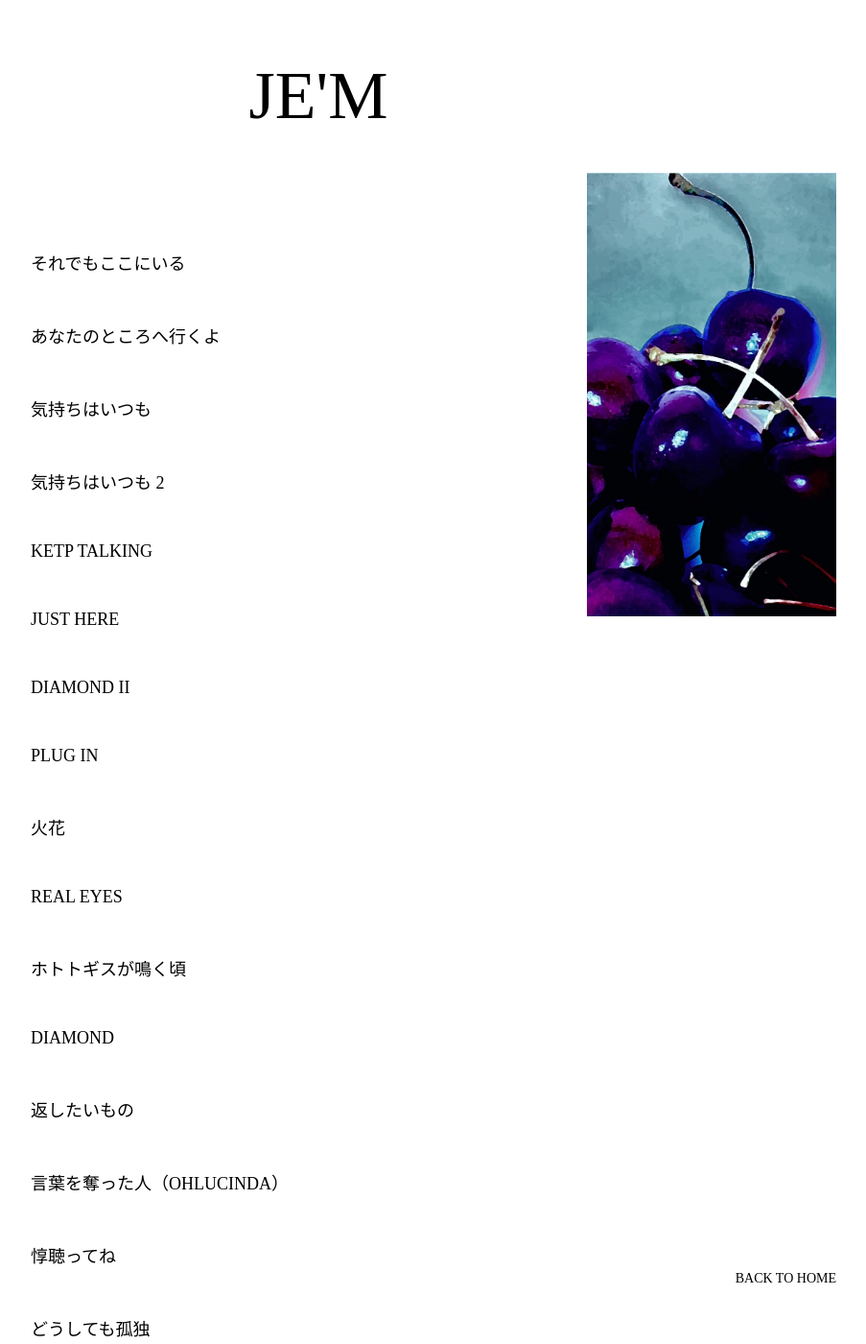
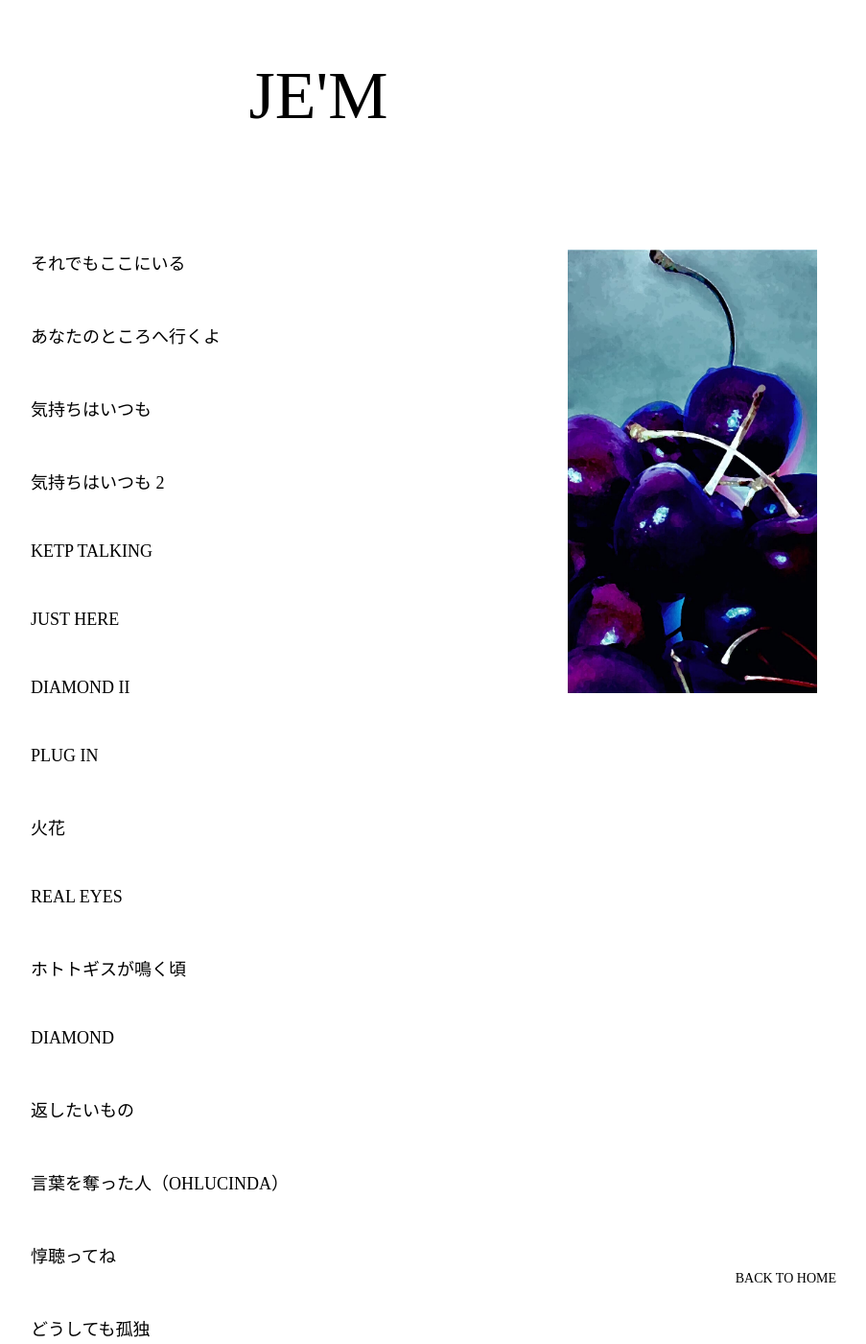
Before and after one commit to ohlucinda/jemlyrics, a Jekyll site: the page built from lyrics.md, in a window 1280 px wide and 1400 px high. Shown: the whole window at 96% size, without its empty margins (308-1211 px from the left). Built offline with Jekyll 4.4.1, drawn with Linux system fonts in a browser that asks for light colours; some web fonts are replaced.

Commit message:
Update titles.html

```diff
--- a/_layouts/titles.html
+++ b/_layouts/titles.html
@@ -27,7 +27,9 @@ a { text-decoration: none; color: inherit; }
 
 .site-header a { font-size: 70px; }
 
+/* 基準 */
 .list {
+  position: relative;
   display: flex;
   flex-direction: column;
   align-items: flex-start;
@@ -38,14 +40,16 @@ a { text-decoration: none; color: inherit; }
 
 .list a { font-size: 18px; }
 
+/* 画像（完全一致） */
 .art {
-  position: fixed;
-  top: 180px;   /* ←タイトル1行目と一致 */
-  right: 100px;
+  position: absolute;
+  top: 0;                /* ←これで1行目と完全一致 */
+  right: -100px;         /* ←Eライン位置に調整 */
   width: 260px;
   height: auto;
 }
 
+/* BACK */
 .back {
   position: fixed;
   bottom: 60px;
@@ -88,11 +93,12 @@ a { text-decoration: none; color: inherit; }
     {% for post in site.posts %}
       <a href="{{ post.url | relative_url }}">{{ post.title | upcase }}</a>
     {% endfor %}
+
+    <img src="{{ '/che-EDIT.jpg' | relative_url }}" class="art">
+
   </div>
 
 </div>
-
-<img src="{{ '/che-EDIT.jpg' | relative_url }}" class="art">
 
 <div class="back">
   <a href="{{ '/' | relative_url }}">BACK TO HOME</a>
```
Also changed, not shown: other parts of _layouts/titles.html (+1 -0 lines).
